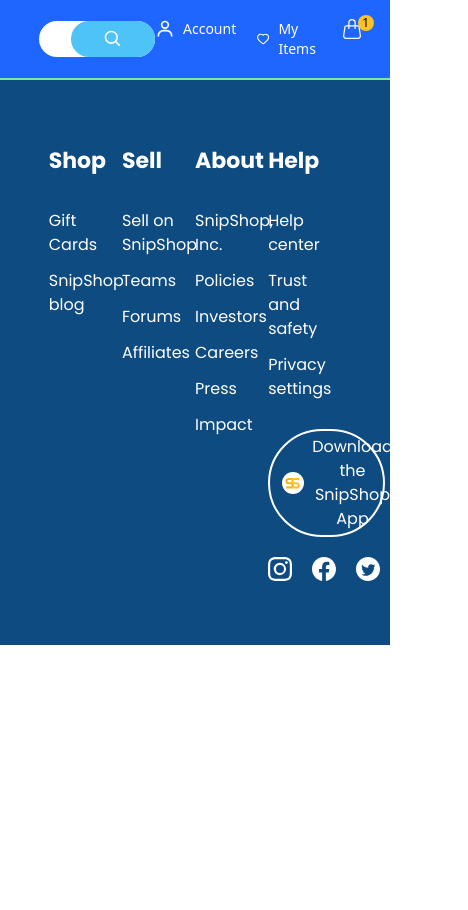
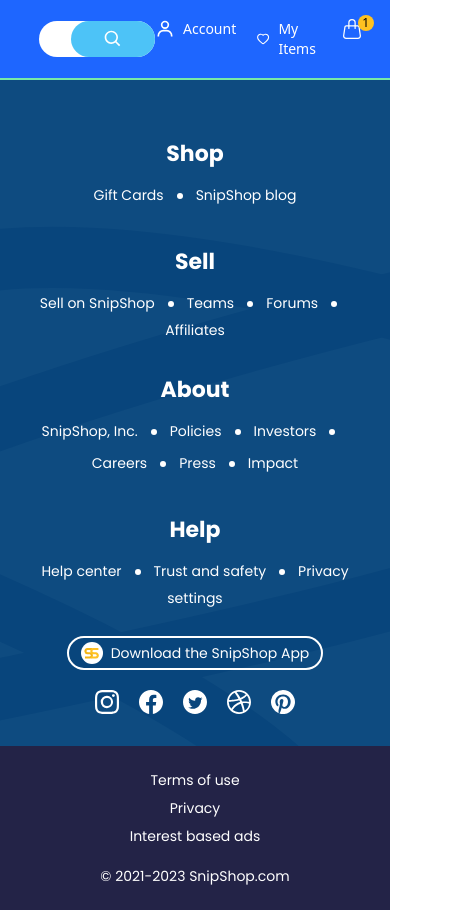
Before and after one commit to mjaumi/PA-snip-shop, a React (Create React App) app: page / in a window 390 px wide. Shown: the whole page, 468 px wide, since content can reach past the window. Before the commit the page ends 844 px from the top, so only its background shows below. Built offline with nearby package versions, Linux system fonts and the light colour scheme.

Commit message:
footer done with responsiveness

```diff
--- a/src/components/Footer/Footer.js
+++ b/src/components/Footer/Footer.js
@@ -1,114 +1,110 @@
 import React from 'react';
-import { BsInstagram, BsFacebook, BsDribbble, BsPinterest } from 'react-icons/bs';
-import icon from '../../assets/icons/fabIcon.svg';
+import FooterList from './FooterList';
 
 const Footer = () => {
+    // declaring the list items here for easy rendering
+    const shopList = {
+        title: 'Shop',
+        listItems: [
+            {
+                name: 'Gift Cards',
+                link: '#gift-card'
+            },
+            {
+                name: 'SnipShop blog',
+                link: '#blog'
+            },
+        ],
+    };
+
+    const sellList = {
+        title: 'Sell',
+        listItems: [
+            {
+                name: 'Sell on SnipShop',
+                link: '#sell'
+            },
+            {
+                name: 'Teams',
+                link: '#teams'
+            },
+            {
+                name: 'Forums',
+                link: '#forums'
+            },
+            {
+                name: 'Affiliates',
+                link: '#affiliates'
+            },
+        ],
+    };
+
+    const aboutList = {
+        title: 'About',
+        listItems: [
+            {
+                name: 'SnipShop, Inc.',
+                link: '#SnipShop'
+            },
+            {
+                name: 'Policies',
+                link: '#policies'
+            },
+            {
+                name: 'Investors',
+                link: '#investors'
+            },
+            {
+                name: 'Careers',
+                link: '#careers'
+            },
+            {
+                name: 'Press',
+                link: '#press'
+            },
+            {
+                name: 'Impact',
+                link: '#impact'
+            },
+        ],
+    };
+
+    const helpList = {
+        title: 'Help',
+        listItems: [
+            {
+                name: 'Help center',
+                link: '#help'
+            },
+            {
+                name: 'Trust and safety',
+                link: '#trust-safety'
+            },
+            {
+                name: 'Privacy settings',
+                link: '#privacy-settings'
+            },
+        ],
+    };
 
     // rendering the footer component here
     return (
-        <footer className='font-poppins bg-ss-blue-secondary text-white'>
-            <div className='w-3/4 mx-auto grid grid-cols-4 py-16'>
-                <div>
-                    <h3 className='font-bold text-[22px]'>Shop</h3>
-                    <div className='mt-8'>
-                        <ul>
-                            <li>
-                                <a className='hover:opacity-70 duration-300' href='#gift-cards'>Gift Cards</a>
-                            </li>
-                            <li className='mt-3'>
-                                <a className='hover:opacity-70 duration-300' href='#blog'>SnipShop blog</a>
-                            </li>
-                        </ul>
+        <footer className='bg-footer-bg bg-center bg-no-repeat bg-cover font-poppins bg-ss-blue-secondary text-white'>
+            <div className='w-[90%] lg:w-3/4 mx-auto grid grid-cols-1 lg:grid-cols-4 pt-16 text-center lg:text-left text-sm lg:text-base'>
+                <FooterList list={shopList} />
+                <FooterList list={sellList} />
+                <FooterList list={aboutList} />
+                <FooterList list={helpList} />
+            </div>
+            <div className='bg-ss-blue-accent py-6 mt-8'>
+                <div className='w-3/4 mx-auto flex flex-col-reverse lg:flex-row justify-between text-sm text-center lg:text-left'>
+                    <div className='mt-5 lg:mt-0'>
+                        <p>© 2021-2023 SnipShop.com</p>
                     </div>
-                </div>
-                <div>
-                    <h3 className='font-bold text-[22px]'>Sell</h3>
-                    <div className='mt-8'>
-                        <ul>
-                            <li>
-                                <a className='hover:opacity-70 duration-300' href='#sell'>Sell on SnipShop</a>
-                            </li>
-                            <li className='mt-3'>
-                                <a className='hover:opacity-70 duration-300' href='#teams'>Teams</a>
-                            </li>
-                            <li className='mt-3'>
-                                <a className='hover:opacity-70 duration-300' href='#forums'>Forums</a>
-                            </li>
-                            <li className='mt-3'>
-                                <a className='hover:opacity-70 duration-300' href='#affiliates'>Affiliates</a>
-                            </li>
-                        </ul>
-                    </div>
-                </div>
-                <div>
-                    <h3 className='font-bold text-[22px]'>About</h3>
-                    <div className='mt-8'>
-                        <ul>
-                            <li>
-                                <a className='hover:opacity-70 duration-300' href='#SnipShop'>SnipShop, Inc.</a>
-                            </li>
-                            <li className='mt-3'>
-                                <a className='hover:opacity-70 duration-300' href='#policies'>Policies</a>
-                            </li>
-                            <li className='mt-3'>
-                                <a className='hover:opacity-70 duration-300' href='#investors'>Investors</a>
-                            </li>
-                            <li className='mt-3'>
-                                <a className='hover:opacity-70 duration-300' href='#careers'>Careers</a>
-                            </li>
-                            <li className='mt-3'>
-                                <a className='hover:opacity-70 duration-300' href='#press'>Press</a>
-                            </li>
-                            <li className='mt-3'>
-                                <a className='hover:opacity-70 duration-300' href='#impact'>Impact</a>
-                            </li>
-                        </ul>
-                    </div>
-                </div>
-                <div>
-                    <h3 className='font-bold text-[22px]'>Help</h3>
-                    <div className='mt-8'>
-                        <ul>
-                            <li>
-                                <a className='hover:opacity-70 duration-300' href='#help'>Help center</a>
-                            </li>
-                            <li className='mt-3'>
-                                <a className='hover:opacity-70 duration-300' href='#trust-safety'>Trust and safety</a>
-                            </li>
-                            <li className='mt-3'>
-                                <a className='hover:opacity-70 duration-300' href='#privacy-settings'>Privacy settings</a>
-                            </li>
-                        </ul>
-                    </div>
-                    <button className='flex items-center px-3 py-1 mt-7 border-2 border-white rounded-full hover:bg-white hover:text-ss-blue-secondary duration-300'>
-                        <img className='mr-2' src={icon} alt='SnipShop Icon' />
-                        Download the SnipShop App
-                    </button>
-                    <div className='flex mt-5'>
-                        <a className='hover:scale-125 hover:opacity-60 duration-300' href='https://www.instagram.com' target='_blank' rel='noreferrer'>
-                            <BsInstagram className='w-6 h-6' />
-                        </a>
-                        <a className='ml-5 hover:scale-125 hover:opacity-60 duration-300' href='https://www.facebook.com' target='_blank' rel='noreferrer'>
-                            <BsFacebook className='w-6 h-6' />
-                        </a>
-                        <a className='ml-5 hover:scale-125 hover:opacity-60 duration-300' href='https://www.twitter.com' target='_blank' rel='noreferrer'>
-                            <svg width='24' height='24' viewBox='0 0 24 24' fill='none' xmlns='http://www.w3.org/2000/svg'>
-                                <g clip-path='url(#clip0_2_517)'>
-                                    <path fill-rule='evenodd' clip-rule='evenodd' d='M12 0C18.6274 0 24 5.37258 24 12C24 18.6274 18.6274 24 12 24C5.37258 24 0 18.6274 0 12C0 5.37258 5.37258 0 12 0ZM15.0694 7.13513C13.4524 7.13513 12.1412 8.45515 12.1412 10.0824C12.1412 10.3137 12.1669 10.5386 12.2172 10.7544C9.78392 10.6313 7.62624 9.4583 6.18239 7.67491C5.93069 8.11036 5.78586 8.61649 5.78586 9.1563C5.78586 10.1789 6.30274 11.0817 7.0887 11.6098C6.60855 11.5949 6.15732 11.4621 5.76273 11.2411C5.76207 11.2534 5.76206 11.2658 5.76206 11.2787C5.76206 12.7063 6.77144 13.898 8.11096 14.1683C7.86508 14.2357 7.60627 14.272 7.33914 14.272C7.15053 14.272 6.96709 14.2532 6.7888 14.2188C7.16146 15.3898 8.24225 16.2421 9.5239 16.266C8.52164 17.0567 7.25933 17.5278 5.88756 17.5278C5.65134 17.5278 5.4183 17.5141 5.18919 17.4869C6.48493 18.3228 8.0234 18.8108 9.67711 18.8108C15.0623 18.8108 18.0072 14.3193 18.0072 10.4245C18.0072 10.2969 18.0047 10.1699 17.9989 10.0435C18.5705 9.62751 19.0674 9.10843 19.4595 8.51739C18.9348 8.75202 18.3703 8.91011 17.7781 8.98139C18.3825 8.61655 18.8466 8.03909 19.0655 7.3509C18.4997 7.68849 17.8733 7.93415 17.2064 8.06638C16.6722 7.49343 15.9113 7.13513 15.0694 7.13513Z' fill='white' />
-                                </g>
-                                <defs>
-                                    <clipPath id='clip0_2_517'>
-                                        <rect width='24' height='24' fill='white' />
-                                    </clipPath>
-                                </defs>
-                            </svg>
-                        </a>
-                        <a className='ml-5 hover:scale-125 hover:opacity-60 duration-300' href='https://www.dribbble.com' target='_blank' rel='noreferrer'>
-                            <BsDribbble className='w-6 h-6' />
-                        </a>
-                        <a className='ml-5 hover:scale-125 hover:opacity-60 duration-300' href='https://www.pinterest.com' target='_blank' rel='noreferrer'>
-                            <BsPinterest className='w-6 h-6' />
-                        </a>
+                    <div>
+                        <a className='block lg:inline hover:opacity-60 duration-300' href="#terms">Terms of use</a>
+                        <a className='block lg:inline mt-2 lg:mt-0 ml-0 lg:ml-5 hover:opacity-60 duration-300' href="#privacy">Privacy</a>
+                        <a className='block lg:inline mt-2 lg:mt-0 ml-0 lg:ml-5 hover:opacity-60 duration-300' href="#ads">Interest based ads</a>
                     </div>
                 </div>
             </div>
--- /dev/null
+++ b/src/components/Footer/FooterList.js
@@ -0,0 +1,74 @@
+import React from 'react';
+import { BsDot, BsDribbble, BsFacebook, BsInstagram, BsPinterest } from 'react-icons/bs';
+import icon from '../../assets/icons/fabIcon.svg';
+
+const FooterList = ({ list }) => {
+    // destructuring the list items here
+    const { title, listItems } = list;
+
+    // rendering the footer list component here
+    return (
+        <div>
+            <h3 className={`${title !== 'Shop' && 'mt-10 lg:mt-0'} font-bold text-[22px]`}>{title}</h3>
+            <div className='mt-4 lg:mt-8'>
+                <ul>
+                    {
+                        listItems.map((item, index) =>
+                            <>
+                                {
+                                    index !== 0
+                                    &&
+                                    <BsDot className='h-8 w-8 inline lg:hidden' />
+                                }
+                                <li key={index} className={`${index !== 0 && 'mt-0 lg:mt-3'} inline lg:block`}>
+                                    <a className='hover:opacity-70 duration-300' href={item.link}>
+                                        {item.name}
+                                    </a>
+                                </li>
+                            </>
+                        )
+                    }
+                </ul>
+                {
+                    title === 'Help' &&
+                    <>
+                        <div className='flex justify-center xl:justify-start'>
+                            <button className='flex items-center px-3 py-1 mt-7 border-2 border-white rounded-full hover:bg-white hover:text-ss-blue-secondary duration-300 text-sm md:text-base'>
+                                <img className='mr-2' src={icon} alt='SnipShop Icon' />
+                                Download the SnipShop App
+                            </button>
+                        </div>
+                        <div className='flex justify-center xl:justify-start mt-5'>
+                            <a className='hover:scale-125 hover:opacity-60 duration-300' href='https://www.instagram.com' target='_blank' rel='noreferrer'>
+                                <BsInstagram className='w-6 h-6' />
+                            </a>
+                            <a className='ml-5 hover:scale-125 hover:opacity-60 duration-300' href='https://www.facebook.com' target='_blank' rel='noreferrer'>
+                                <BsFacebook className='w-6 h-6' />
+                            </a>
+                            <a className='ml-5 hover:scale-125 hover:opacity-60 duration-300' href='https://www.twitter.com' target='_blank' rel='noreferrer'>
+                                <svg width='24' height='24' viewBox='0 0 24 24' fill='none' xmlns='http://www.w3.org/2000/svg'>
+                                    <g clip-path='url(#clip0_2_517)'>
+                                        <path fill-rule='evenodd' clip-rule='evenodd' d='M12 0C18.6274 0 24 5.37258 24 12C24 18.6274 18.6274 24 12 24C5.37258 24 0 18.6274 0 12C0 5.37258 5.37258 0 12 0ZM15.0694 7.13513C13.4524 7.13513 12.1412 8.45515 12.1412 10.0824C12.1412 10.3137 12.1669 10.5386 12.2172 10.7544C9.78392 10.6313 7.62624 9.4583 6.18239 7.67491C5.93069 8.11036 5.78586 8.61649 5.78586 9.1563C5.78586 10.1789 6.30274 11.0817 7.0887 11.6098C6.60855 11.5949 6.15732 11.4621 5.76273 11.2411C5.76207 11.2534 5.76206 11.2658 5.76206 11.2787C5.76206 12.7063 6.77144 13.898 8.11096 14.1683C7.86508 14.2357 7.60627 14.272 7.33914 14.272C7.15053 14.272 6.96709 14.2532 6.7888 14.2188C7.16146 15.3898 8.24225 16.2421 9.5239 16.266C8.52164 17.0567 7.25933 17.5278 5.88756 17.5278C5.65134 17.5278 5.4183 17.5141 5.18919 17.4869C6.48493 18.3228 8.0234 18.8108 9.67711 18.8108C15.0623 18.8108 18.0072 14.3193 18.0072 10.4245C18.0072 10.2969 18.0047 10.1699 17.9989 10.0435C18.5705 9.62751 19.0674 9.10843 19.4595 8.51739C18.9348 8.75202 18.3703 8.91011 17.7781 8.98139C18.3825 8.61655 18.8466 8.03909 19.0655 7.3509C18.4997 7.68849 17.8733 7.93415 17.2064 8.06638C16.6722 7.49343 15.9113 7.13513 15.0694 7.13513Z' fill='white' />
+                                    </g>
+                                    <defs>
+                                        <clipPath id='clip0_2_517'>
+                                            <rect width='24' height='24' fill='white' />
+                                        </clipPath>
+                                    </defs>
+                                </svg>
+                            </a>
+                            <a className='ml-5 hover:scale-125 hover:opacity-60 duration-300' href='https://www.dribbble.com' target='_blank' rel='noreferrer'>
+                                <BsDribbble className='w-6 h-6' />
+                            </a>
+                            <a className='ml-5 hover:scale-125 hover:opacity-60 duration-300' href='https://www.pinterest.com' target='_blank' rel='noreferrer'>
+                                <BsPinterest className='w-6 h-6' />
+                            </a>
+                        </div>
+                    </>
+                }
+            </div>
+        </div>
+    );
+};
+
+export default FooterList;
--- a/tailwind.config.js
+++ b/tailwind.config.js
@@ -8,6 +8,7 @@
       colors: {
         'ss-blue-primary': '#1E66FF',
         'ss-blue-secondary': '#0E4B80',
+        'ss-blue-accent': '#232347',
         'ss-sky-blue-primary': '#4DC3F7',
         'ss-light-green-primary': '#77E9A6',
         'ss-yellow-primary': '#FFC221',
@@ -15,6 +16,9 @@
       fontFamily: {
         'poppins': ["'Poppins'", 'sans-serif'],
       },
+      backgroundImage: {
+        'footer-bg': "url('/src/assets/icons/footer-bg.svg')",
+      }
     },
   },
   plugins: [],
```
Also changed, not shown: src/assets/icons/footer-bg.svg (added).
